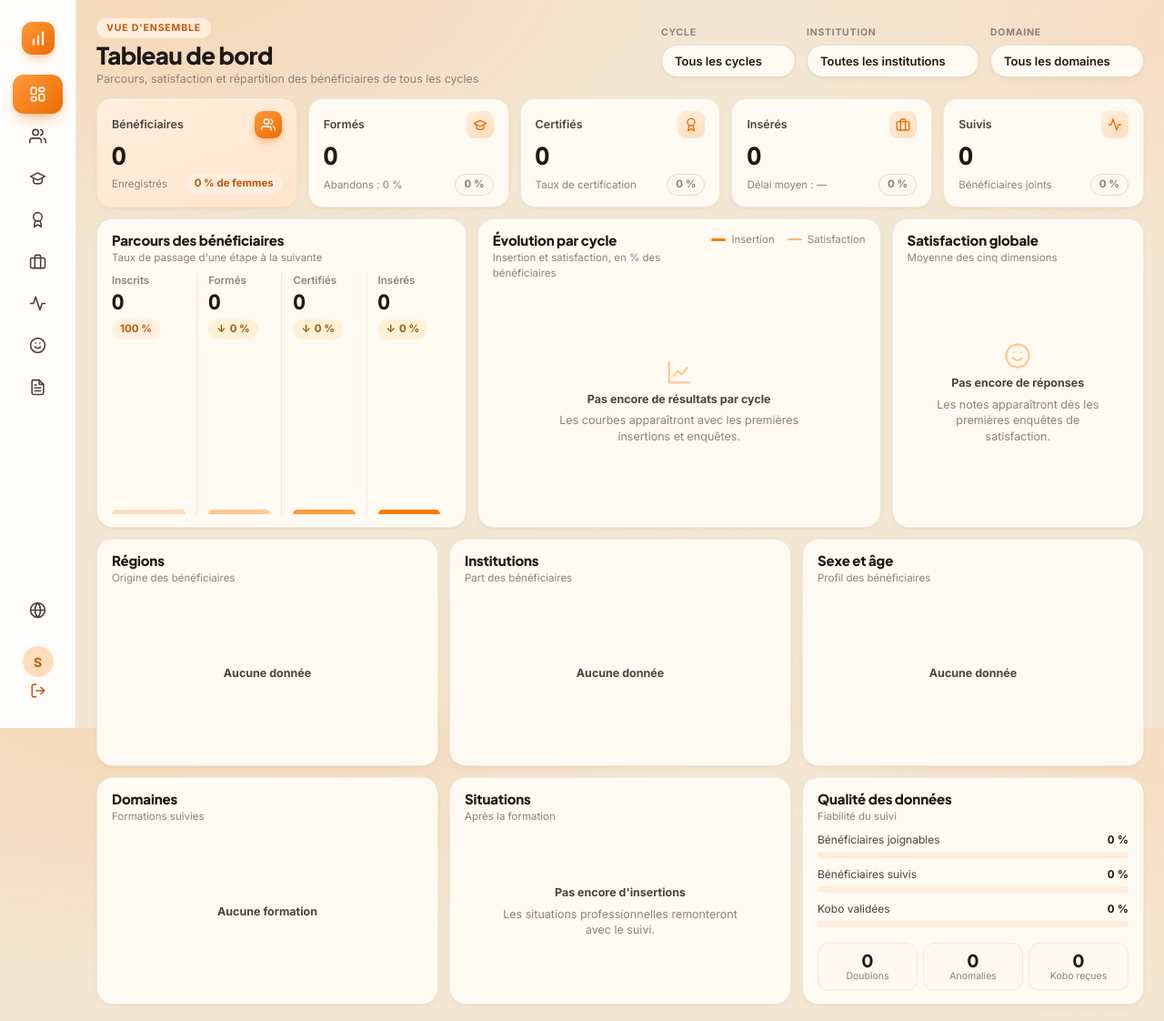
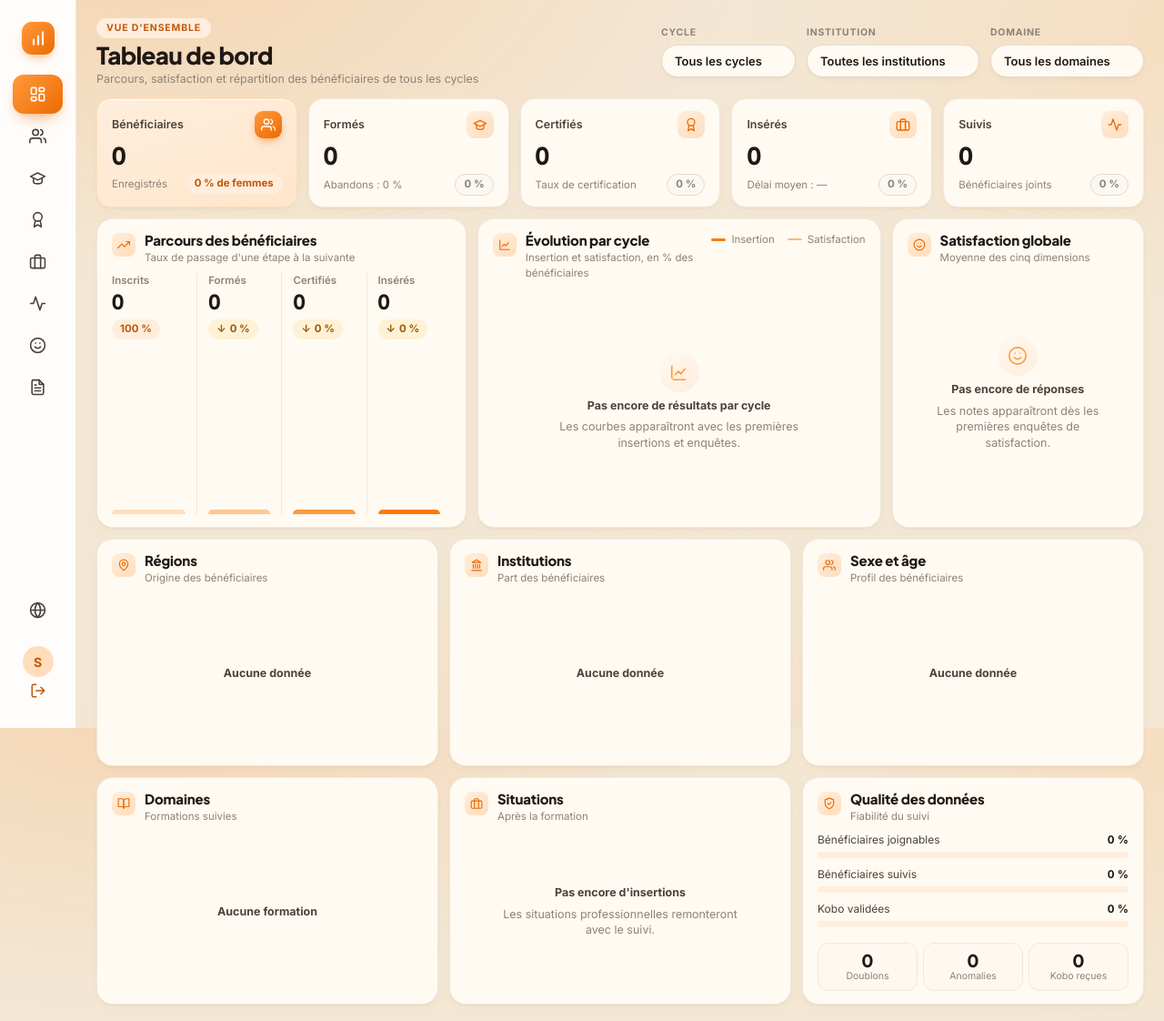
Before and after one commit to Keno7-Mbappe/Suive-terrain, a Django app: page /dashboard/ in a window 1280 px wide. Shown: the whole page at 91% size. Run offline with Django 5.2, Linux system fonts and the light colour scheme; the visitor is signed in with stand-in values (Sample User, id 1); data that the repository does not hold is empty.

Commit message:
Ajoute une icone a chaque carte et habille les etats vides
Chaque carte du tableau de bord (Parcours, Evolution, Satisfaction,
Regions, Institutions, Sexe et age, Domaines, Situations, Qualite des
donnees) a desormais une petite icone coordonnee avec la marque, et les
icones des etats vides ("Pas encore de...") reposent sur un fond circulaire
degrade au lieu de flotter nues - rendu plus professionnel et soigne.

Co-Authored-By: Claude Sonnet 5 <noreply@anthropic.com>

```diff
--- a/apps/dashboard/templates/dashboard/_ecran.html
+++ b/apps/dashboard/templates/dashboard/_ecran.html
@@ -91,9 +91,12 @@
     <section class="row-b">
         <article class="card">
             <div class="card-head">
+                <div class="card-head-titre">
+                    <span class="card-icon"><svg viewBox="0 0 24 24" fill="none" stroke="currentColor" stroke-width="2" stroke-linecap="round" stroke-linejoin="round"><polyline points="23 6 13.5 15.5 8.5 10.5 1 18"/><polyline points="17 6 23 6 23 12"/></svg></span>
                     <div>
                         <h2 class="card-title">Parcours des bénéficiaires</h2>
                         <p class="card-sub">Taux de passage d'une étape à la suivante</p>
+                    </div>
                 </div>
             </div>
             <div class="steps">
@@ -110,9 +113,12 @@
 
         <article class="card">
             <div class="card-head">
+                <div class="card-head-titre">
+                    <span class="card-icon"><svg viewBox="0 0 24 24" fill="none" stroke="currentColor" stroke-width="2" stroke-linecap="round" stroke-linejoin="round"><path d="M3 3v18h18"/><path d="m7 15 4-4 3 3 5-6"/></svg></span>
                     <div>
                         <h2 class="card-title">Évolution par cycle</h2>
                         <p class="card-sub">Insertion et satisfaction, en % des bénéficiaires</p>
+                    </div>
                 </div>
                 <div class="legende"><span><i></i>Insertion</span><span><i class="trait"></i>Satisfaction</span></div>
             </div>
@@ -123,9 +129,12 @@
 
         <article class="card">
             <div class="card-head">
+                <div class="card-head-titre">
+                    <span class="card-icon"><svg viewBox="0 0 24 24" fill="none" stroke="currentColor" stroke-width="2" stroke-linecap="round" stroke-linejoin="round"><circle cx="12" cy="12" r="10"/><path d="M8 14s1.5 2 4 2 4-2 4-2M9 9h.01M15 9h.01"/></svg></span>
                     <div>
                     <h2 class="card-title">Satisfaction globale</h2>
                     <p class="card-sub">Moyenne des cinq dimensions</p>
+                    </div>
                 </div>
             </div>
             <div class="card-body">
@@ -164,7 +173,7 @@
 
     <section class="row-c" style="--cols: {% if est_public %}5{% else %}6{% endif %}">
         <article class="card">
-            <div class="card-head"><div><h2 class="card-title">Régions</h2><p class="card-sub">Origine des bénéficiaires</p></div></div>
+            <div class="card-head"><div class="card-head-titre"><span class="card-icon"><svg viewBox="0 0 24 24" fill="none" stroke="currentColor" stroke-width="2" stroke-linecap="round" stroke-linejoin="round"><path d="M20 10c0 6-8 12-8 12s-8-6-8-12a8 8 0 0 1 16 0Z"/><circle cx="12" cy="10" r="3"/></svg></span><div><h2 class="card-title">Régions</h2><p class="card-sub">Origine des bénéficiaires</p></div></div></div>
             <div class="card-body">
                 {% if regions %}
                 <ul class="barres">
@@ -180,7 +189,7 @@
         </article>
 
         <article class="card">
-            <div class="card-head"><div><h2 class="card-title">Institutions</h2><p class="card-sub">Part des bénéficiaires</p></div></div>
+            <div class="card-head"><div class="card-head-titre"><span class="card-icon"><svg viewBox="0 0 24 24" fill="none" stroke="currentColor" stroke-width="2" stroke-linecap="round" stroke-linejoin="round"><line x1="3" y1="22" x2="21" y2="22"/><line x1="6" y1="18" x2="6" y2="11"/><line x1="10" y1="18" x2="10" y2="11"/><line x1="14" y1="18" x2="14" y2="11"/><line x1="18" y1="18" x2="18" y2="11"/><polygon points="12 2 20 7 4 7 12 2"/></svg></span><div><h2 class="card-title">Institutions</h2><p class="card-sub">Part des bénéficiaires</p></div></div></div>
             <div class="card-body">
                 {% if institutions_liste %}
                 <div class="donut">
@@ -197,7 +206,7 @@
         </article>
 
         <article class="card">
-            <div class="card-head"><div><h2 class="card-title">Sexe et âge</h2><p class="card-sub">Profil des bénéficiaires</p></div></div>
+            <div class="card-head"><div class="card-head-titre"><span class="card-icon"><svg viewBox="0 0 24 24" fill="none" stroke="currentColor" stroke-width="2" stroke-linecap="round" stroke-linejoin="round"><path d="M17 21v-2a4 4 0 0 0-4-4H5a4 4 0 0 0-4 4v2"/><circle cx="9" cy="7" r="4"/><path d="M23 21v-2a4 4 0 0 0-3-3.87M16 3.13a4 4 0 0 1 0 7.75"/></svg></span><div><h2 class="card-title">Sexe et âge</h2><p class="card-sub">Profil des bénéficiaires</p></div></div></div>
             <div class="card-body">
                 {% if total_beneficiaires %}
                 <div class="repartition-sexe">
@@ -214,7 +223,7 @@
         </article>
 
         <article class="card">
-            <div class="card-head"><div><h2 class="card-title">Domaines</h2><p class="card-sub">Formations suivies</p></div></div>
+            <div class="card-head"><div class="card-head-titre"><span class="card-icon"><svg viewBox="0 0 24 24" fill="none" stroke="currentColor" stroke-width="2" stroke-linecap="round" stroke-linejoin="round"><path d="M2 3h6a4 4 0 0 1 4 4v14a3 3 0 0 0-3-3H2z"/><path d="M22 3h-6a4 4 0 0 0-4 4v14a3 3 0 0 1 3-3h7z"/></svg></span><div><h2 class="card-title">Domaines</h2><p class="card-sub">Formations suivies</p></div></div></div>
             <div class="card-body">
                 {% if domaines %}
                 <ul class="barres">
@@ -230,7 +239,7 @@
         </article>
 
         <article class="card">
-            <div class="card-head"><div><h2 class="card-title">Situations</h2><p class="card-sub">Après la formation</p></div></div>
+            <div class="card-head"><div class="card-head-titre"><span class="card-icon"><svg viewBox="0 0 24 24" fill="none" stroke="currentColor" stroke-width="2" stroke-linecap="round" stroke-linejoin="round"><rect x="2" y="7" width="20" height="14" rx="2"/><path d="M16 21V5a2 2 0 0 0-2-2h-4a2 2 0 0 0-2 2v16"/></svg></span><div><h2 class="card-title">Situations</h2><p class="card-sub">Après la formation</p></div></div></div>
             <div class="card-body">
                 {% if situations %}
                 <div class="segments palette">
@@ -249,7 +258,7 @@
 
         {% if not est_public %}
         <article class="card">
-            <div class="card-head"><div><h2 class="card-title">Qualité des données</h2><p class="card-sub">Fiabilité du suivi</p></div></div>
+            <div class="card-head"><div class="card-head-titre"><span class="card-icon"><svg viewBox="0 0 24 24" fill="none" stroke="currentColor" stroke-width="2" stroke-linecap="round" stroke-linejoin="round"><path d="M12 22s8-4 8-10V5l-8-3-8 3v7c0 6 8 10 8 10Z"/><path d="m9 12 2 2 4-4"/></svg></span><div><h2 class="card-title">Qualité des données</h2><p class="card-sub">Fiabilité du suivi</p></div></div></div>
             <div class="card-body">
                 <div class="meter">
                     <div class="meter-top"><span>Bénéficiaires joignables</span><b data-compte="{{ taux_completude|stringformat:'.1f' }}" data-suffixe=" %">{{ taux_completude|floatformat:"0" }} %</b></div>
--- a/static/css/dashboard.css
+++ b/static/css/dashboard.css
@@ -368,6 +368,12 @@ a { color: inherit; }
 }
 .card:hover { transform: translateY(-2px); box-shadow: var(--shadow-md); border-color: var(--peach-200); }
 .card-head { display: flex; align-items: flex-start; justify-content: space-between; gap: 10px; margin-bottom: 8px; }
+.card-head-titre { display: flex; align-items: flex-start; gap: 10px; min-width: 0; }
+.card-icon {
+    width: 26px; height: 26px; margin-top: 1px; border-radius: 8px; display: flex; align-items: center; justify-content: center;
+    background: linear-gradient(145deg, var(--peach-100), var(--peach-200)); color: var(--brand-600); flex-shrink: 0;
+}
+.card-icon svg { width: 14px; height: 14px; }
 .card-title { margin: 0; font-size: 15px; font-weight: 750; letter-spacing: -0.01em; line-height: 1.2; }
 .card-sub { margin: 2px 0 0; font-size: 11.5px; color: var(--ink-muted); }
 .card-body { flex: 1; min-height: 0; position: relative; display: flex; flex-direction: column; }
@@ -386,7 +392,10 @@ a { color: inherit; }
     position: absolute; inset: 0; display: flex; flex-direction: column; align-items: center; justify-content: center; gap: 6px;
     text-align: center; padding: 0 12%; font-size: 12.5px; color: var(--ink-muted); line-height: 1.4;
 }
-.card-body > .vide svg, .chart-box > .vide svg { width: 30px; height: 30px; stroke: var(--peach-300); }
+.card-body > .vide svg, .chart-box > .vide svg {
+    width: 22px; height: 22px; padding: 11px; box-sizing: content-box; border-radius: 999px;
+    background: linear-gradient(145deg, var(--peach-50), var(--peach-100)); stroke: var(--brand-400);
+}
 .card-body > .vide strong, .chart-box > .vide strong { color: var(--ink-2); font-weight: 650; }
 
 /* parcours : colonnes en escalier (inscrits -> formés -> certifiés -> insérés) */
```
Lines whose indentation alone changed are shown as unchanged.
